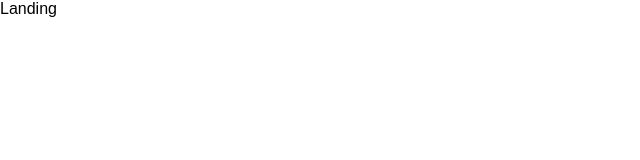
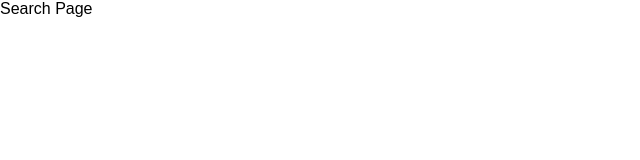
Before and after one commit to Munsterberg/playtime, a React app: page /search in a window 1280 px wide. Shown: the top 160 px of the page, without its empty margins (0-640 px from the left). Built offline with nearby package versions, Linux system fonts and the light colour scheme.

Commit message:
use router properly duh

```diff
--- a/src/js/App.js
+++ b/src/js/App.js
@@ -1,19 +1,21 @@
 import React from 'react';
 import { render } from 'react-dom';
-import { HashRouter, Route } from 'react-router-dom';
+import { BrowserRouter, Route } from 'react-router-dom';
 import '../../public/normalize.css';
 import '../../public/style.css';
 
 import Landing from './Landing';
+import Search from './Search';
 
 class App extends React.Component {
     render() {
         return (
-            <HashRouter>
+            <BrowserRouter>
                 <div className="app">
-                    <Route exactly pattern="/" component={Landing} />
+                    <Route exact path="/" component={Landing} />
+                    <Route path="/search" component={Search} />
                 </div>
-            </HashRouter>
+            </BrowserRouter>
         );
     }
 }
--- /dev/null
+++ b/src/js/Search/index.js
@@ -0,0 +1,11 @@
+import React from 'react';
+
+class Search extends React.Component {
+    render() {
+        return (
+            <div>Search Page</div>
+        );
+    }
+}
+
+export default Search;
--- a/webpack.config.js
+++ b/webpack.config.js
@@ -7,6 +7,9 @@ module.exports = {
     output: {
         path: path.join(__dirname, '/public'),
         filename: 'bundle.js'
+    },
+    devServer: {
+        historyApiFallback: true
     },
     resolve: {
         extensions: ['.js', '.json']
```
